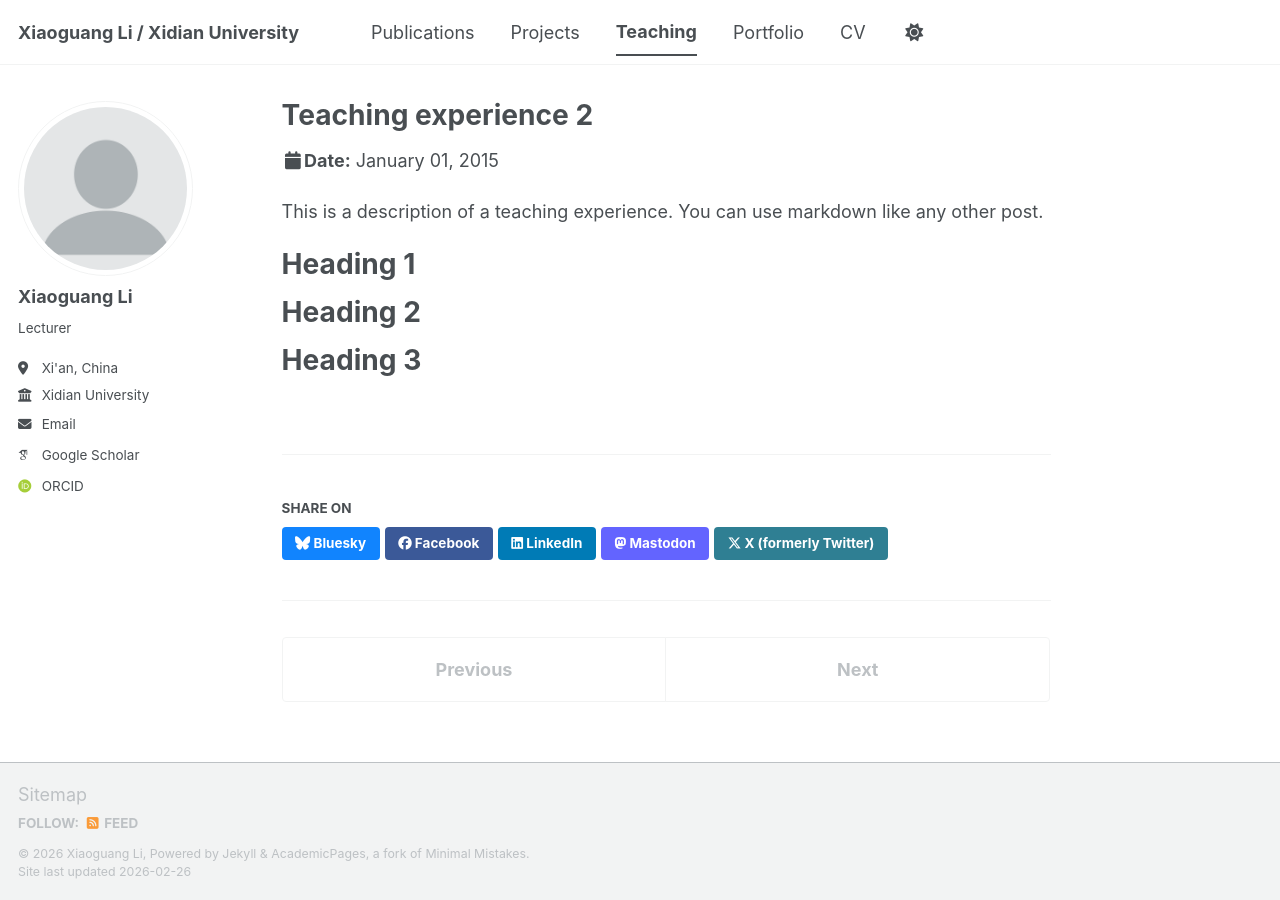
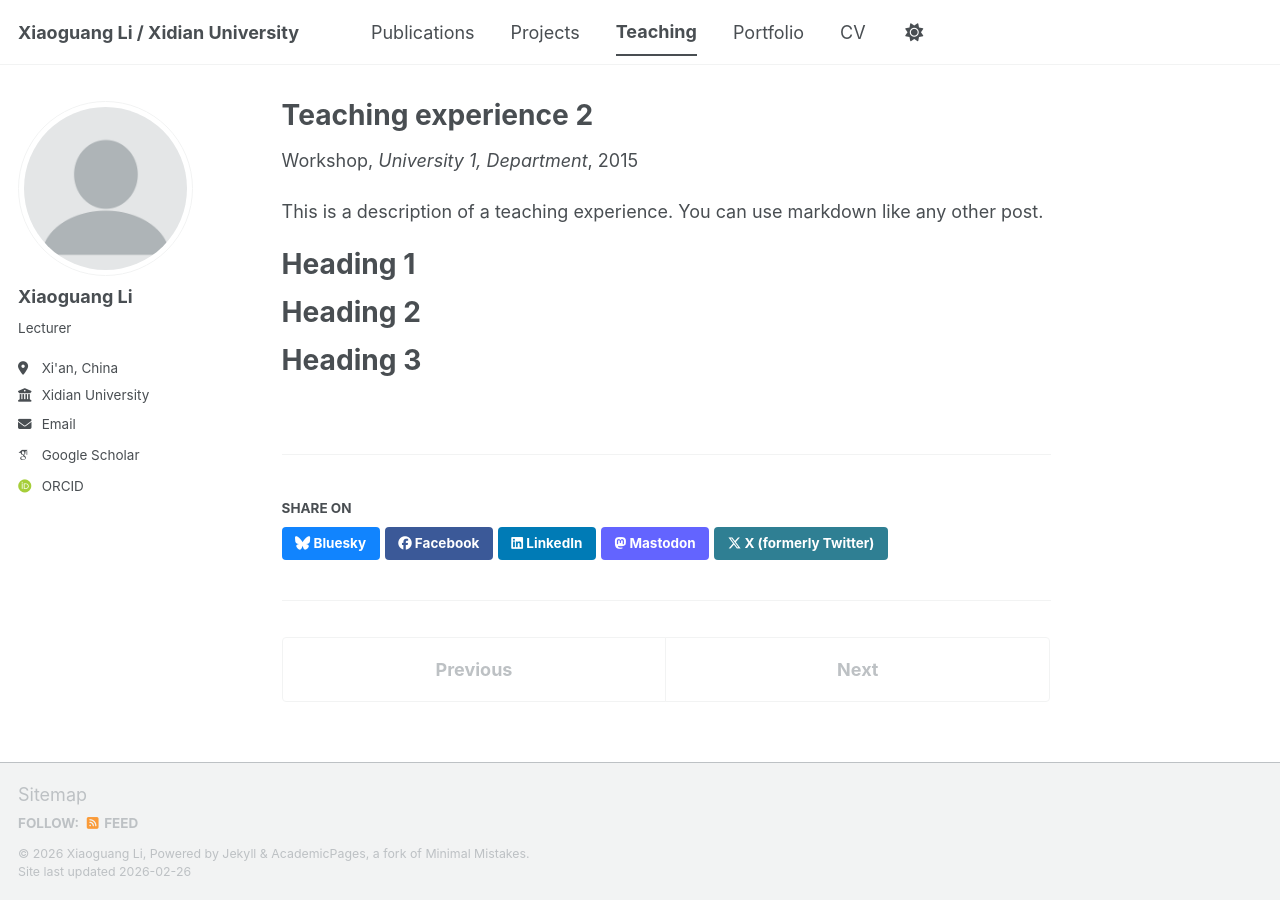
Before and after one commit to meliosem/meliosem.github.io, a Jekyll site: the page built from _teaching/2015-spring-teaching-2.md, in a window 1280 px wide. Built offline with Jekyll 4.4.1, drawn with Linux system fonts in a browser that asks for light colours; some web fonts are replaced; a script bundle is joined from its source files by our own code; library files that are not in the unit come from our copies.

Commit message:
first commit

```diff
--- a/_config.yml
+++ b/_config.yml
@@ -263,7 +263,7 @@ defaults:
       path: ""
       type: teaching
     values:
-      layout: talk
+      layout: single
       author_profile: true
       share: true
       comments: true
--- a/_pages/teaching.html
+++ b/_pages/teaching.html
@@ -8,5 +8,5 @@ author_profile: true
 {% include base_path %}
 
 {% for post in site.teaching reversed %}
-  {% include archive-single-talk.html %}
+  {% include archive-single.html %}
 {% endfor %}
```
